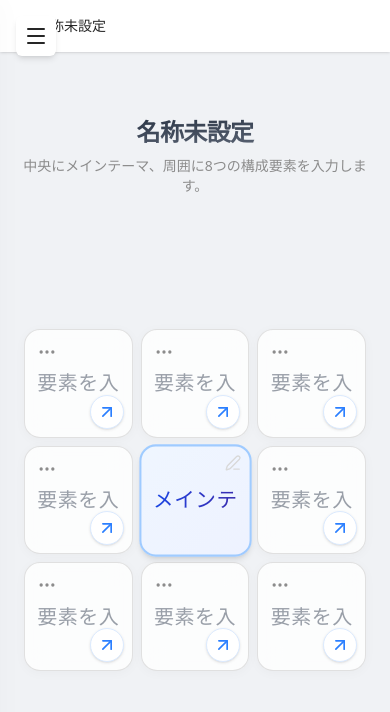
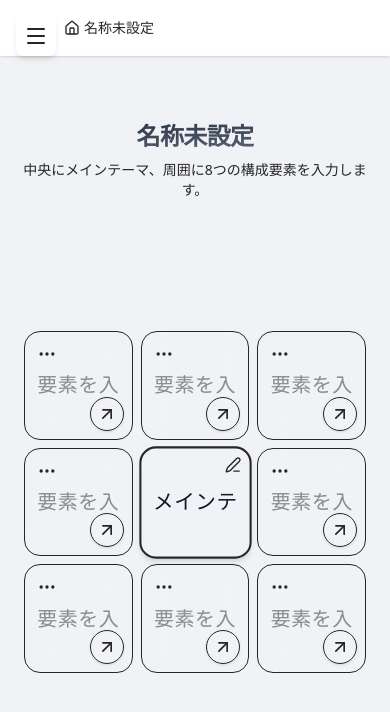
Before and after one commit to lapanua25/mandala-chart, a React (Vite) app: page / in a window 390 px wide. Shown: the top 712 px of the page. Built offline with nearby package versions, Linux system fonts and the light colour scheme.

Commit message:
style: fix mobile layout overlap, add theme support

```diff
--- a/src/components/Breadcrumbs.tsx
+++ b/src/components/Breadcrumbs.tsx
@@ -9,7 +9,7 @@ interface BreadcrumbsProps {
 
 export const Breadcrumbs: React.FC<BreadcrumbsProps> = ({ breadcrumbs, onNavigate }) => {
   return (
-    <nav className="flex items-center space-x-2 p-4 bg-white shadow-sm w-full top-0 z-10 sticky overflow-x-auto whitespace-nowrap">
+    <nav className="flex items-center space-x-2 p-4 pl-16 md:pl-4 bg-white shadow-sm w-full top-0 z-10 sticky overflow-x-auto whitespace-nowrap min-h-[56px]">
       {breadcrumbs.map((item, index) => {
         const isLast = index === breadcrumbs.length - 1;
         return (
--- a/src/components/Cell.tsx
+++ b/src/components/Cell.tsx
@@ -46,8 +46,8 @@ export const Cell: React.FC<CellProps> = ({
         aspect-square rounded-2xl transition-all duration-300
         group cursor-text outline-none
         ${isCenter
-          ? 'bg-gradient-to-br from-blue-50 to-indigo-50 border-2 border-blue-400/50 shadow-md z-10 scale-[1.03] hover:shadow-lg'
-          : 'bg-white/80 backdrop-blur-md border border-border/80 shadow-[0_2px_12px_rgba(0,0,0,0.03)] hover:shadow-ant-hover hover:-translate-y-0.5 hover:border-blue-200'}
+          ? 'bg-cellCenterStart border-2 border-cellCenterBorder shadow-md z-10 scale-[1.03] hover:shadow-lg'
+          : 'bg-cellBg backdrop-blur-md border border-border shadow-ant hover:shadow-ant-hover hover:-translate-y-0.5 hover:border-primary'}
       `}
       onClick={(e) => {
         if ((e.target as HTMLElement).closest('button')) return;
@@ -72,13 +72,15 @@ export const Cell: React.FC<CellProps> = ({
           w-full resize-none bg-transparent outline-none
           text-center flex items-center justify-center font-medium tracking-wide
           overflow-hidden focus:ring-0
-          ${isCenter ? 'font-bold text-gray-900 bg-clip-text text-transparent bg-gradient-to-r from-blue-700 to-indigo-800' : 'text-gray-700'}
+          ${isCenter ? 'font-bold bg-clip-text text-transparent opacity-100 mix-blend-normal' : 'text-textDefault'}
         `}
         style={{
           fontSize: `${fontSize}px`,
           lineHeight: 1.3,
           maxHeight: '100%',
-          WebkitTextFillColor: isCenter && data.text ? 'transparent' : 'initial'
+          WebkitTextFillColor: isCenter && data.text ? 'transparent' : 'initial',
+          backgroundImage: isCenter ? 'var(--center-text-start)' : 'none',
+          backgroundColor: isCenter ? 'var(--center-text-solid)' : 'transparent',
         }}
       />
 
@@ -92,8 +94,8 @@ export const Cell: React.FC<CellProps> = ({
             opacity-100 md:opacity-0 md:group-hover:opacity-100
             active:scale-95
             ${isLinked
-              ? 'bg-indigo-100 text-indigo-700 hover:bg-indigo-600 hover:text-white ring-1 ring-indigo-200'
-              : 'bg-white text-blue-500 hover:bg-blue-500 hover:text-white border border-blue-100'}
+              ? 'bg-primary/10 text-primary hover:bg-primary hover:text-white ring-1 ring-primary/30'
+              : 'bg-cellBg text-primary hover:bg-primary hover:text-white border border-primary/20'}
           `}
           title={isLinked ? "リンク先のチャートを開く" : "この要素を深堀りする"}
         >
@@ -147,7 +149,7 @@ export const Cell: React.FC<CellProps> = ({
 
       {/* Linked indicator dot on mobile / desktop */}
       {!isCenter && isLinked && (
-        <div className="absolute top-3 left-3 w-2 h-2 rounded-full bg-indigo-500 shadow-sm pointer-events-none" title="リンク先あり" />
+        <div className="absolute top-3 left-3 w-2 h-2 rounded-full bg-primary shadow-sm pointer-events-none" title="リンク先あり" />
       )}
     </div>
   );
--- a/src/components/Sidebar.tsx
+++ b/src/components/Sidebar.tsx
@@ -50,14 +50,14 @@ export const Sidebar: React.FC<SidebarProps> = ({
       <aside
         className={`
           fixed md:static inset-y-0 left-0 z-40
-          w-64 bg-white/80 backdrop-blur-md border-r border-border/50 shadow-[4px_0_24px_rgba(0,0,0,0.02)]
+          w-64 bg-sidebarBg backdrop-blur-md border-r border-border shadow-ant
           flex flex-col transition-transform duration-300 ease-in-out
           ${isOpen ? 'translate-x-0' : '-translate-x-full md:translate-x-0'}
         `}
       >
-        <div className="p-6 pb-4 border-b border-border/30">
-          <h1 className="text-xl font-bold text-transparent bg-clip-text bg-gradient-to-r from-blue-600 to-indigo-600 flex items-center gap-2">
-            <LayoutGrid className="w-5 h-5 text-blue-600" />
+        <div className="p-6 pb-4 border-b border-border">
+          <h1 className="text-xl font-bold flex items-center gap-2 text-textDefault">
+            <LayoutGrid className="w-5 h-5 text-primary" />
             Mandala
           </h1>
         </div>
@@ -107,13 +107,34 @@ export const Sidebar: React.FC<SidebarProps> = ({
           })}
         </div>
 
-        <div className="p-4 border-t border-border/30">
+        <div className="p-4 border-t border-border flex flex-col gap-3">
+          <div className="flex items-center gap-2 mb-2 bg-secondary p-1 rounded-xl">
+            {['light', 'dark', 'sakura', 'mint'].map((themeName) => {
+              const bgClass =
+                themeName === 'light' ? 'bg-[#f0f2f5]' :
+                themeName === 'dark' ? 'bg-[#0f172a]' :
+                themeName === 'sakura' ? 'bg-[#fdf2f8]' :
+                'bg-[#f0fdf4]';
+              return (
+                <button
+                  key={themeName}
+                  onClick={() => {
+                    document.documentElement.setAttribute('data-theme', themeName === 'light' ? '' : themeName);
+                    localStorage.setItem('mandala-theme', themeName);
+                  }}
+                  className={`w-1/4 aspect-square rounded-lg ${bgClass} border border-border shadow-sm hover:-translate-y-0.5 transition-transform`}
+                  title={themeName}
+                />
+              );
+            })}
+          </div>
+
           <button
             onClick={() => {
               onCreate();
               setIsOpen(false);
             }}
-            className="w-full flex items-center justify-center gap-2 py-3 px-4 bg-gradient-to-r from-blue-600 to-indigo-600 hover:from-blue-700 hover:to-indigo-700 text-white rounded-xl font-medium transition-all shadow-md hover:shadow-lg active:scale-[0.98]"
+            className="w-full flex items-center justify-center gap-2 py-3 px-4 bg-primary hover:bg-primaryHover text-white rounded-xl font-medium transition-all shadow-md hover:shadow-lg active:scale-[0.98]"
           >
             <Plus className="w-5 h-5" />
             新規作成
--- a/src/index.css
+++ b/src/index.css
@@ -1,22 +1,97 @@
 @import "tailwindcss";
 
-@theme {
-  --color-primary: #1890ff;
-  --color-secondary: #f0f2f5;
-  --color-border: #d9d9d9;
-  --color-textDefault: #262626;
-  --color-textSecondary: #8c8c8c;
-  --shadow-ant: 0 2px 8px rgba(0, 0, 0, 0.15);
-  --shadow-ant-hover: 0 4px 12px rgba(0, 0, 0, 0.2);
-}
+@layer base {
+  :root {
+    /* DEFAULT (Light Blue) */
+    --bg-app: #f0f2f5;
+    --text-main: #262626;
+    --text-muted: #8c8c8c;
+    --border-color: #d9d9d9;
 
-@layer base {
+    --bg-sidebar: rgba(255, 255, 255, 0.85);
+    --bg-cell: rgba(255, 255, 255, 0.8);
+
+    --theme-primary: #1890ff; /* blue-500 */
+    --theme-primary-hover: #40a9ff;
+
+    --center-grad-start: #eff6ff; /* blue-50 */
+    --center-grad-end: #e0e7ff;   /* indigo-50 */
+    --center-border: rgba(96, 165, 250, 0.5); /* blue-400 */
+    --center-text-start: #1d4ed8; /* blue-700 */
+    --center-text-end: #3730a3;   /* indigo-800 */
+    --center-text-solid: #111827; /* gray-900 */
+  }
+
+  [data-theme='dark'] {
+    /* DARK OCEAN */
+    --bg-app: #0f172a; /* slate-900 */
+    --text-main: #f8fafc; /* slate-50 */
+    --text-muted: #94a3b8; /* slate-400 */
+    --border-color: #334155; /* slate-700 */
+
+    --bg-sidebar: rgba(15, 23, 42, 0.85);
+    --bg-cell: rgba(30, 41, 59, 0.8); /* slate-800 */
+
+    --theme-primary: #6366f1; /* indigo-500 */
+    --theme-primary-hover: #818cf8; /* indigo-400 */
+
+    --center-grad-start: #1e1b4b; /* indigo-950 */
+    --center-grad-end: #312e81;   /* indigo-900 */
+    --center-border: rgba(99, 102, 241, 0.5); /* indigo-500 */
+    --center-text-start: #a5b4fc; /* indigo-300 */
+    --center-text-end: #c7d2fe;   /* indigo-200 */
+    --center-text-solid: #f8fafc;
+  }
+
+  [data-theme='sakura'] {
+    /* SAKURA (Pink) */
+    --bg-app: #fdf2f8; /* pink-50 */
+    --text-main: #831843; /* pink-900 */
+    --text-muted: #f472b6; /* pink-400 */
+    --border-color: #fbcfe8; /* pink-200 */
+
+    --bg-sidebar: rgba(255, 255, 255, 0.85);
+    --bg-cell: rgba(255, 255, 255, 0.7);
+
+    --theme-primary: #ec4899; /* pink-500 */
+    --theme-primary-hover: #f472b6; /* pink-400 */
+
+    --center-grad-start: #fce7f3; /* pink-100 */
+    --center-grad-end: #fbcfe8;   /* pink-200 */
+    --center-border: rgba(244, 114, 182, 0.5); /* pink-400 */
+    --center-text-start: #be185d; /* pink-700 */
+    --center-text-end: #831843;   /* pink-900 */
+    --center-text-solid: #4c0519; /* pink-950 */
+  }
+
+  [data-theme='mint'] {
+    /* MINT (Green) */
+    --bg-app: #f0fdf4; /* green-50 */
+    --text-main: #14532d; /* green-900 */
+    --text-muted: #4ade80; /* green-400 */
+    --border-color: #bbf7d0; /* green-200 */
+
+    --bg-sidebar: rgba(255, 255, 255, 0.85);
+    --bg-cell: rgba(255, 255, 255, 0.7);
+
+    --theme-primary: #22c55e; /* green-500 */
+    --theme-primary-hover: #4ade80; /* green-400 */
+
+    --center-grad-start: #dcfce7; /* green-100 */
+    --center-grad-end: #bbf7d0;   /* green-200 */
+    --center-border: rgba(74, 222, 128, 0.5); /* green-400 */
+    --center-text-start: #16a34a; /* green-600 */
+    --center-text-end: #14532d;   /* green-900 */
+    --center-text-solid: #052e16; /* green-950 */
+  }
+
   body {
-    background-color: var(--color-secondary);
-    color: var(--color-textDefault);
+    background-color: var(--bg-app);
+    color: var(--text-main);
     font-family: ui-sans-serif, system-ui, sans-serif;
     margin: 0;
     padding: 0;
+    transition: background-color 0.3s ease, color 0.3s ease;
   }
 }
 
--- a/tailwind.config.js
+++ b/tailwind.config.js
@@ -7,11 +7,22 @@ export default {
   theme: {
     extend: {
       colors: {
-        primary: "#1890ff",
-        secondary: "#f0f2f5",
-        border: "#d9d9d9",
-        textDefault: "#262626",
-        textSecondary: "#8c8c8c"
+        primary: "var(--theme-primary)",
+        primaryHover: "var(--theme-primary-hover)",
+        secondary: "var(--bg-app)",
+        border: "var(--border-color)",
+        textDefault: "var(--text-main)",
+        textSecondary: "var(--text-muted)",
+
+        cellBg: "var(--bg-cell)",
+        cellCenterStart: "var(--center-grad-start)",
+        cellCenterEnd: "var(--center-grad-end)",
+        cellCenterBorder: "var(--center-border)",
+        cellCenterTextStart: "var(--center-text-start)",
+        cellCenterTextEnd: "var(--center-text-end)",
+        cellCenterTextSolid: "var(--center-text-solid)",
+
+        sidebarBg: "var(--bg-sidebar)",
       },
       boxShadow: {
         'ant': '0 2px 8px rgba(0, 0, 0, 0.15)',
```
Also changed, not shown: src/App.tsx (+16 -10 lines).
